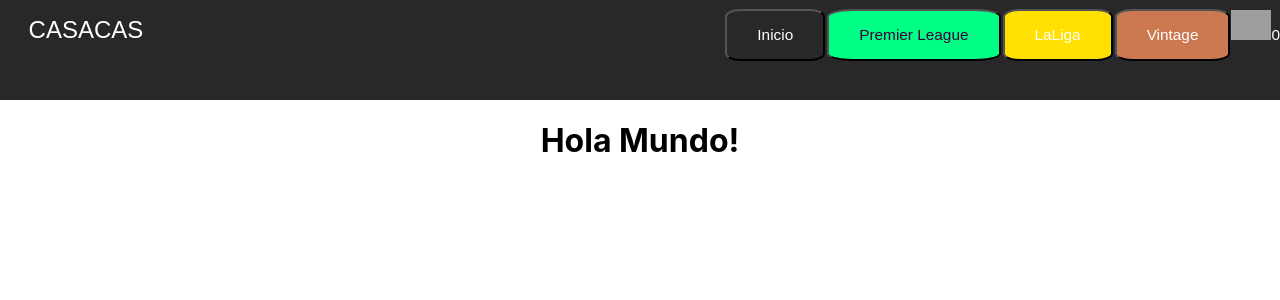
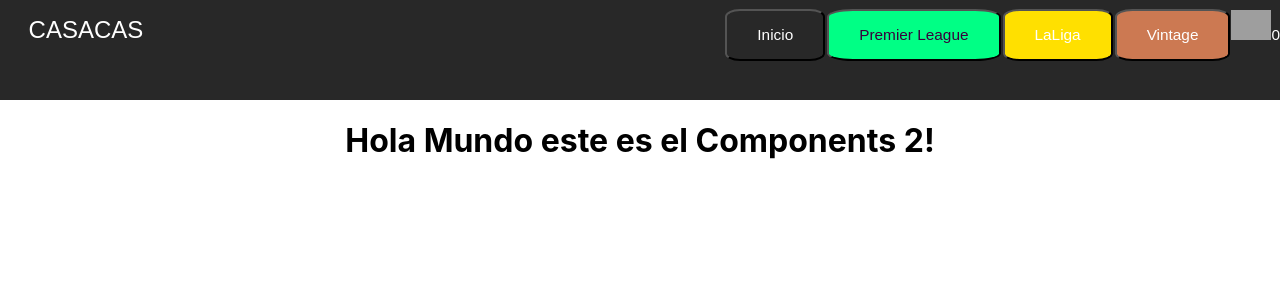
Before and after one commit to BranVallejo/Casacas_vallejo, a React (Create React App) app: page / in a window 1280 px wide. Shown: the top 300 px of the page. Built offline with nearby package versions, Linux system fonts and the light colour scheme; grey boxes are pictures that could not be loaded.

Commit message:
verifico branch

```diff
--- a/src/App.js
+++ b/src/App.js
@@ -7,7 +7,7 @@ function App() {
   return (
     <div className="App">
       <Navbar />
-      <ItemListContainer greeting="Hola Mundo!" />
+      <ItemListContainer greeting="Hola Mundo este es el Components 2!" />
 
     </div>
   );
```
